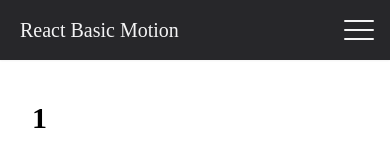
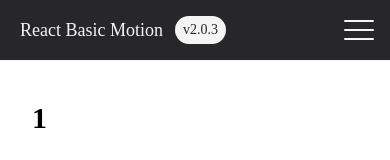
Before and after one commit to kjindev/react-basic-motion-docs, a React (Create React App) app: page /1 in a window 390 px wide. Shown: the top 160 px of the page. Built offline with nearby package versions, Linux system fonts and the light colour scheme; a web font is replaced by a local one.

Commit message:
feat: mobile NavBar version

```diff
--- a/src/component/MobileNavContent.tsx
+++ b/src/component/MobileNavContent.tsx
@@ -6,9 +6,8 @@ export default function MobileNavContent() {
   const loadingList = ["Ball", "Skeleton"];
 
   return (
-    <div className="fixed mt-[60px] text-zinc-100 bg-zinc-800 w-full h-[100vh]">
-      <div className="flex flex-col justify-between">
-        <div className="flex flex-col">
+    <div className="fixed z-[100] mt-[60px] text-zinc-100 bg-zinc-800 w-full h-[100vh]">
+      <div className="flex flex-col px-5">
         <div className="mt-5 m-2 p-2 font-bold text-sm">Animation</div>
         <div className="flex flex-col">
           {animationList.map((item: string, index: number) => (
@@ -39,10 +38,6 @@ export default function MobileNavContent() {
           ))}
         </div>
       </div>
-        <div className="text-center text-sm py-2 text-zinc-300">
-          version 2.0.3
-        </div>
-      </div>
     </div>
   );
 }
--- a/src/component/NavBar.tsx
+++ b/src/component/NavBar.tsx
@@ -1,19 +1,27 @@
 import { Link, useLocation } from "react-router-dom";
 import MobileNavContent from "./MobileNavContent";
-import { useState } from "react";
+import { useEffect, useState } from "react";
 
 export default function NavBar() {
-  // const { pathname } = useLocation();
+  const { pathname } = useLocation();
   const animationList = ["Bounce", "Fade", "Pulse"];
   const loadingList = ["Ball", "Skeleton"];
   const [isShowMobileMenu, setIsShowMobileMenu] = useState(false);
+
+  useEffect(() => {
+    setIsShowMobileMenu(false);
+  }, [pathname]);
+
   return (
     <>
-      <div className="fixed bg-zinc-800 text-zinc-100 p-3 w-full h-[60px] tab:w-[270px] tab:h-[100vh] shadow-sm flex tab:flex-col justify-between items-center">
+      <div className="z-100 fixed bg-zinc-800 text-zinc-100 p-3 w-full h-[60px] tab:w-[270px] tab:h-[100vh] shadow-sm flex tab:flex-col justify-between items-center">
         <div className="tab:w-[100%]">
           <Link to="/">
-            <div className="text-xl text-center tab:px-3 tab:py-2 tab:mt-5 mx-2 tab:mx-0">
-              React Basic Motion
+            <div className="text-lg tab:text-xl text-center tab:px-3 tab:py-2 tab:mt-5 mx-2 tab:mx-0 flex tab:block tab:items-start items-center">
+              React Basic Motion{" "}
+              <span className="tab:hidden ml-3 px-2 py-1 bg-zinc-100 text-zinc-800 rounded-full text-sm">
+                v2.0.3
+              </span>
             </div>
           </Link>
           <hr className="hidden tab:flex tab:my-3" />
```
Lines whose indentation alone changed are shown as unchanged.
